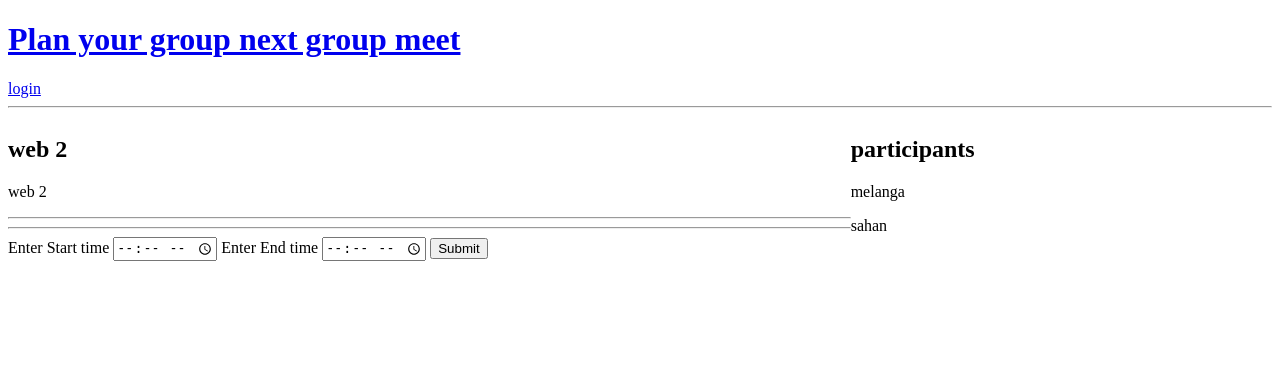
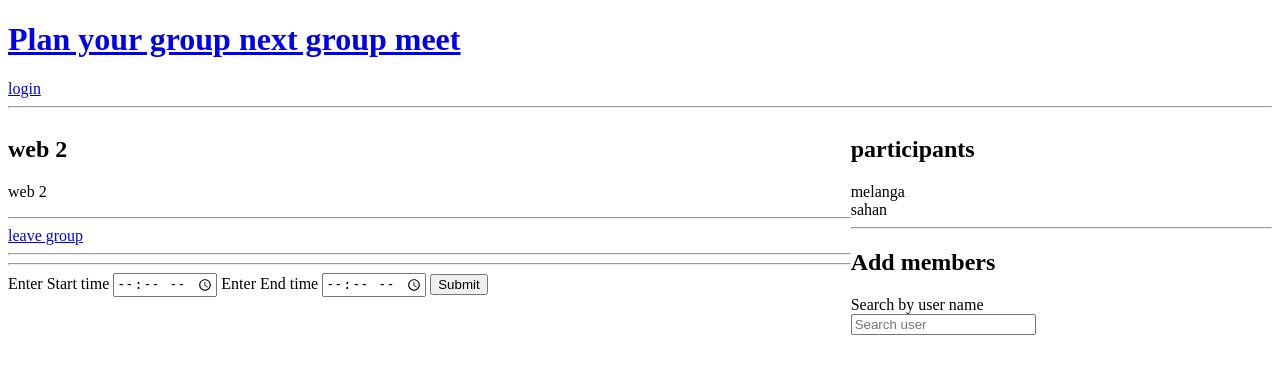
Before and after one commit to melanga/GroupMeetPlanner, a Django app: page /group/8/ in a window 1280 px wide. Shown: the top 374 px of the page. Run offline with Django 4.2, Linux system fonts and the light colour scheme; data comes from the database, SQL or seed files in the repository; both versions use the stored data as it was after the commit.

Commit message:
group member adding and removing and leaving functionalities is added.

```diff
--- a/base/templates/base/group_page.html
+++ b/base/templates/base/group_page.html
@@ -12,6 +12,10 @@
         <h2>{{ group.name }}</h2>
         <p>{{ group.description }}</p>
         <hr>
+        {% if request.user != group.leader %}
+            <a href="{% url 'leave-group' group.id %}">leave group</a>
+            <hr>
+        {% endif %}
         {% for time_slot in time_slots %}
             <div>
                 <p>{{ time_slot.user.name }} available </p>
@@ -38,8 +42,26 @@
     <div>
         <h2>participants</h2>
         {% for participant in group.members.all %}
-            <p>{{ participant.username }}</p>
+            {{ participant.username }} &emsp;
+            {% if request.user == group.leader and participant != group.leader %}
+                <a href="{% url 'remove-member' participant.id group.id %}"><small>remove</small></a>
+            {% endif %}<br>
         {% endfor %}
+        <hr>
+        <div>
+        <h2>Add members</h2>
+        <form method="GET" action="">
+            <label> Search by user name <br>
+                <input type="text" placeholder="Search user" name="q">
+            </label>
+        </form>
+        {% for user in users %}
+            {{ user.username }} &emsp;
+            {% if request.user == group.leader %}
+                <a href="{% url 'add-member' user.id group.id %}"><small>add</small></a>
+            {% endif %}
+        {% endfor %}
+        </div>
     </div>
     </div>
 {% endblock %}
--- a/base/urls.py
+++ b/base/urls.py
@@ -11,4 +11,7 @@ urlpatterns = [
     path('register', views.register_user, name="register-page"),
     path('create-group', views.group_creation_page, name="create-group"),
     path('delete-group/<int:pk>', views.delete_group, name="delete-group"),
+    path('add-member/<int:uid>/<int:gid>', views.add_member, name="add-member"),
+    path('remove-member/<int:uid>/<int:gid>', views.remove_member, name="remove-member"),
+    path('leave-group/<int:gid>', views.leave_group, name="leave-group"),
 ]
--- a/base/views.py
+++ b/base/views.py
@@ -20,6 +20,10 @@ def home_page(request):
 def group_page(request, pk):
     group = Group.objects.get(id=pk)
     time_slots = group.time_set.all()
+    q = request.GET.get('q')
+    user_search = {}
+    if q is not None:
+        user_search = User.objects.filter(username__contains=q)
     if request.method == "POST":
         time = Time.objects.create(
             start_time=request.POST.get('start_time'),
@@ -29,10 +33,30 @@ def group_page(request, pk):
         )
         group.members.add(request.user)
         return redirect('group', pk=group.id)
-    return render(request, 'base/group_page.html', {'group': group, 'time_slots': time_slots})
+    return render(request, 'base/group_page.html', {'group': group, 'time_slots': time_slots, 'users': user_search})
 
 
-@login_required(login_url='login')
+def add_member(request, uid, gid):
+    user = User.objects.get(id=uid)
+    group = Group.objects.get(id=gid)
+    group.members.add(user)
+    return redirect('group', pk=gid)
+
+
+def remove_member(request, uid, gid):
+    user = User.objects.get(id=uid)
+    group = Group.objects.get(id=gid)
+    group.members.remove(user)
+    return redirect('group', pk=gid)
+
+
+def leave_group(request, gid):
+    group = Group.objects.get(id=gid)
+    group.members.remove(request.user)
+    return redirect('home')
+
+
+@login_required(login_url='login-page')
 def group_creation_page(request):
     form = GroupForm
     if request.method == "POST":
```
Also changed, not shown: db.sqlite3.
